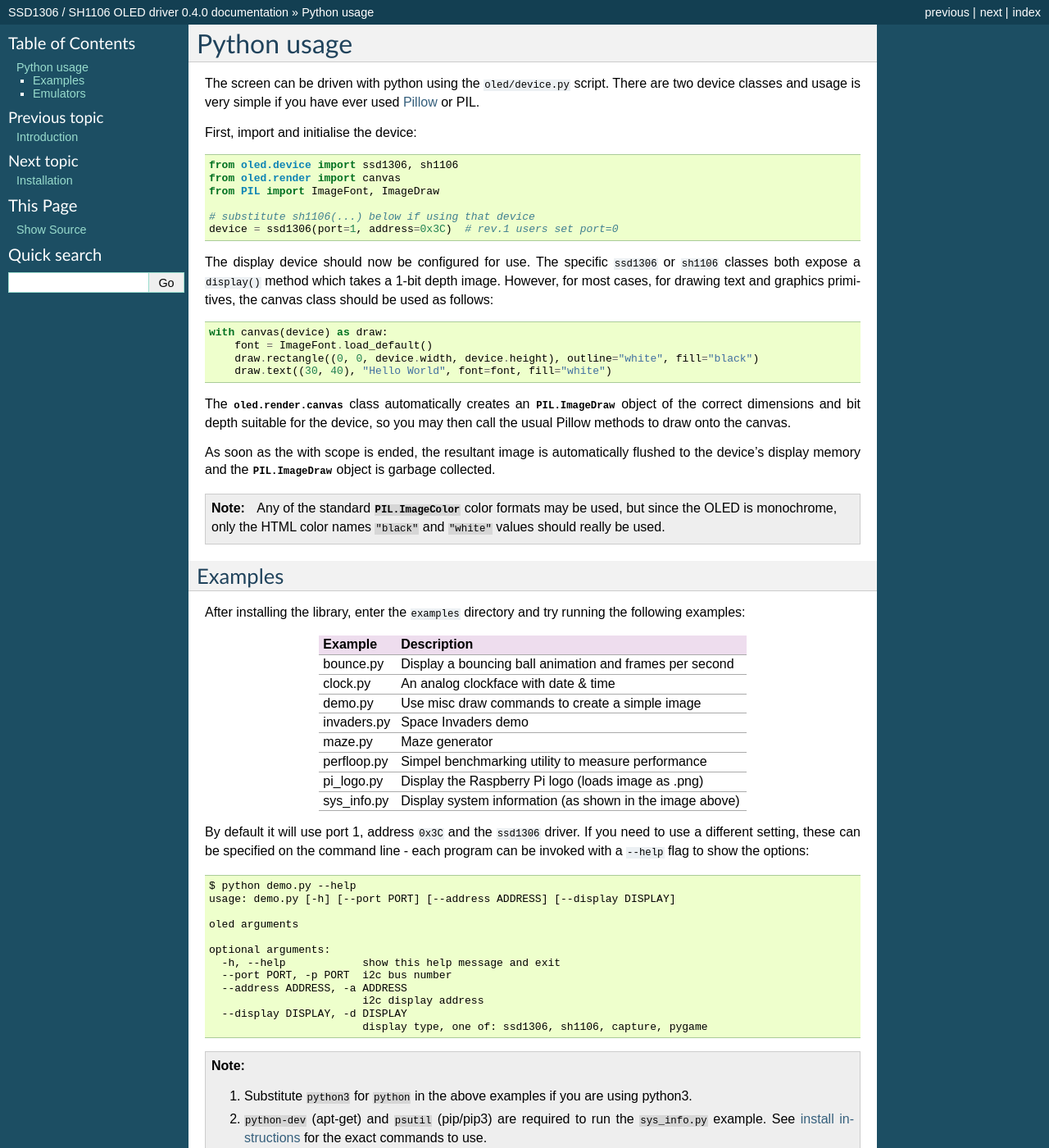
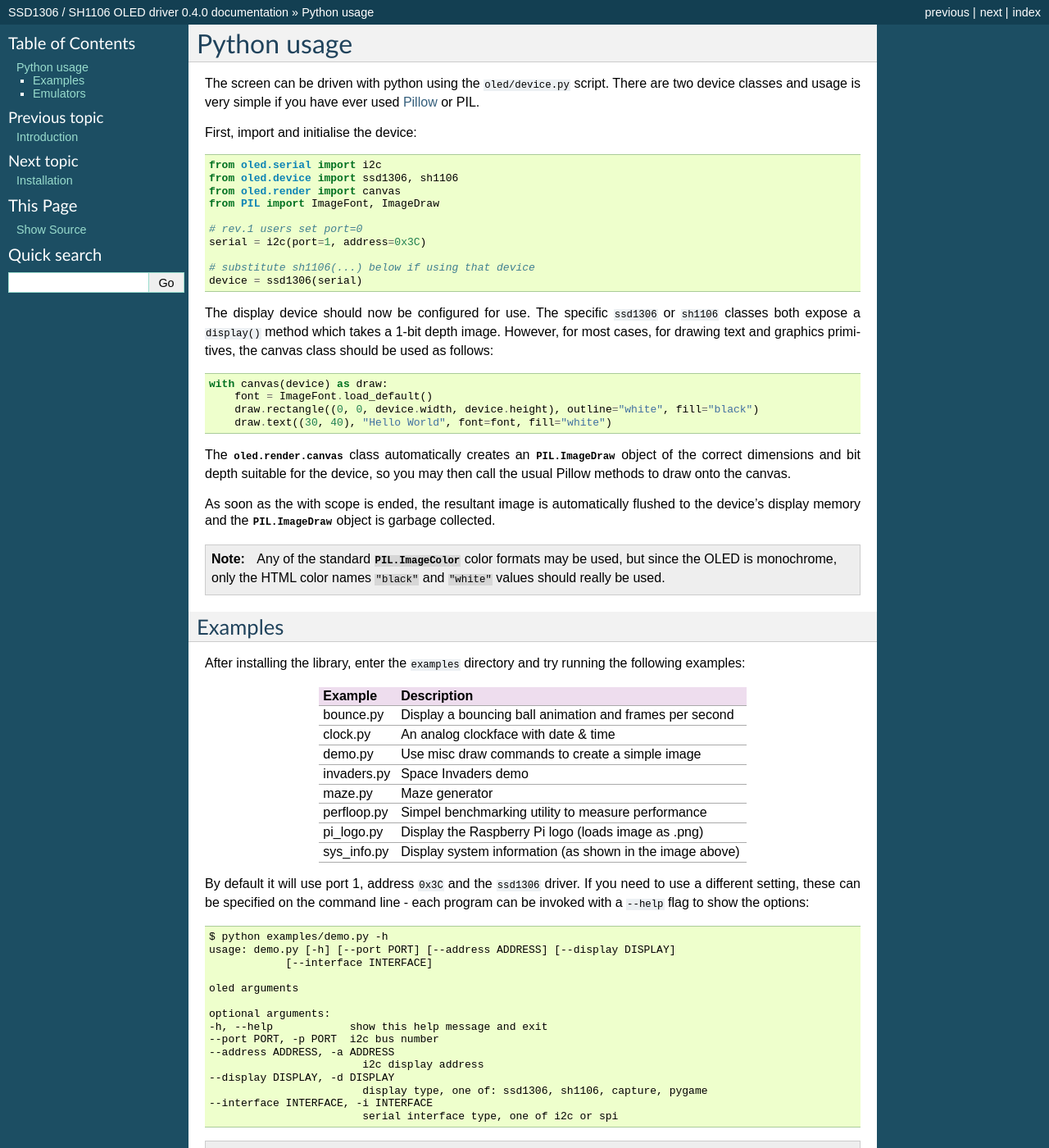
Before and after one commit to rm-hull/luma.oled, a Sphinx documentation site: the page built from doc/python-usage.rst, in a window 1280 px wide and 1400 px high. Shown: the whole window at 82% size. Built offline with Sphinx 7.4.7, drawn with Linux system fonts in a browser that asks for light colours.

Commit message:
Fix merge conflicts

```diff
--- a/doc/python-usage.rst
+++ b/doc/python-usage.rst
@@ -8,12 +8,16 @@ First, import and initialise the device:
 
 .. code:: python
 
+  from oled.serial import i2c
   from oled.device import ssd1306, sh1106
   from oled.render import canvas
   from PIL import ImageFont, ImageDraw
 
+  # rev.1 users set port=0
+  serial = i2c(port=1, address=0x3C)
+
   # substitute sh1106(...) below if using that device
-  device = ssd1306(port=1, address=0x3C)  # rev.1 users set port=0
+  device = ssd1306(serial)
 
 The display device should now be configured for use. The specific ``ssd1306`` or
 ``sh1106`` classes both expose a ``display()`` method which takes a 1-bit depth image.
@@ -62,18 +66,21 @@ By default it will use port 1, address ``0x3C`` and the ``ssd1306`` driver.
 If you need to use a different setting, these can be specified on the command
 line - each program can be invoked with a ``--help`` flag to show the options::
 
-  $ python demo.py --help
+  $ python examples/demo.py -h
   usage: demo.py [-h] [--port PORT] [--address ADDRESS] [--display DISPLAY]
+	      [--interface INTERFACE]
 
   oled arguments
 
   optional arguments:
-    -h, --help            show this help message and exit
-    --port PORT, -p PORT  i2c bus number
-    --address ADDRESS, -a ADDRESS
+  -h, --help            show this help message and exit
+  --port PORT, -p PORT  i2c bus number
+  --address ADDRESS, -a ADDRESS
                           i2c display address
-    --display DISPLAY, -d DISPLAY
+  --display DISPLAY, -d DISPLAY
                           display type, one of: ssd1306, sh1106, capture, pygame
+  --interface INTERFACE, -i INTERFACE
+			  serial interface type, one of i2c or spi
 
 .. note::
    #. Substitute ``python3`` for ``python`` in the above examples if you are using python3.
```
Also changed, not shown: 2 other files.
